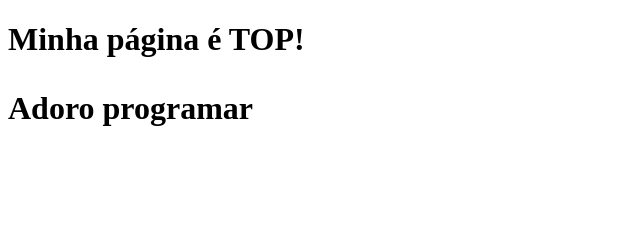
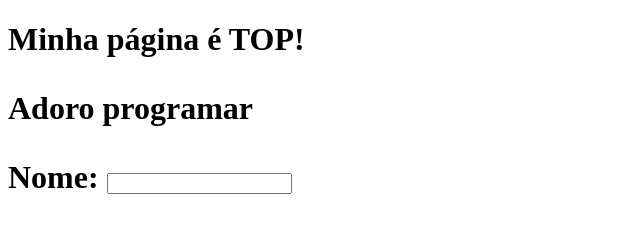
Before and after one commit to letnaiara/projetosPWI20022024, a plain HTML site: page Aula 1/index.html in a window 1280 px wide. Shown: the whole page, without its empty margins (0-640 px from the left). Drawn offline with Linux system fonts and the light colour scheme.

Commit message:
adicionamos um form

```diff
--- a/Aula 1/index.html
+++ b/Aula 1/index.html
@@ -6,5 +6,7 @@
     <body>
         <h1>Minha página é TOP!<h1>
             <p>Adoro programar</p>
+            <label>Nome:</label>
+            <input/>
     </body>
 </html>
```
